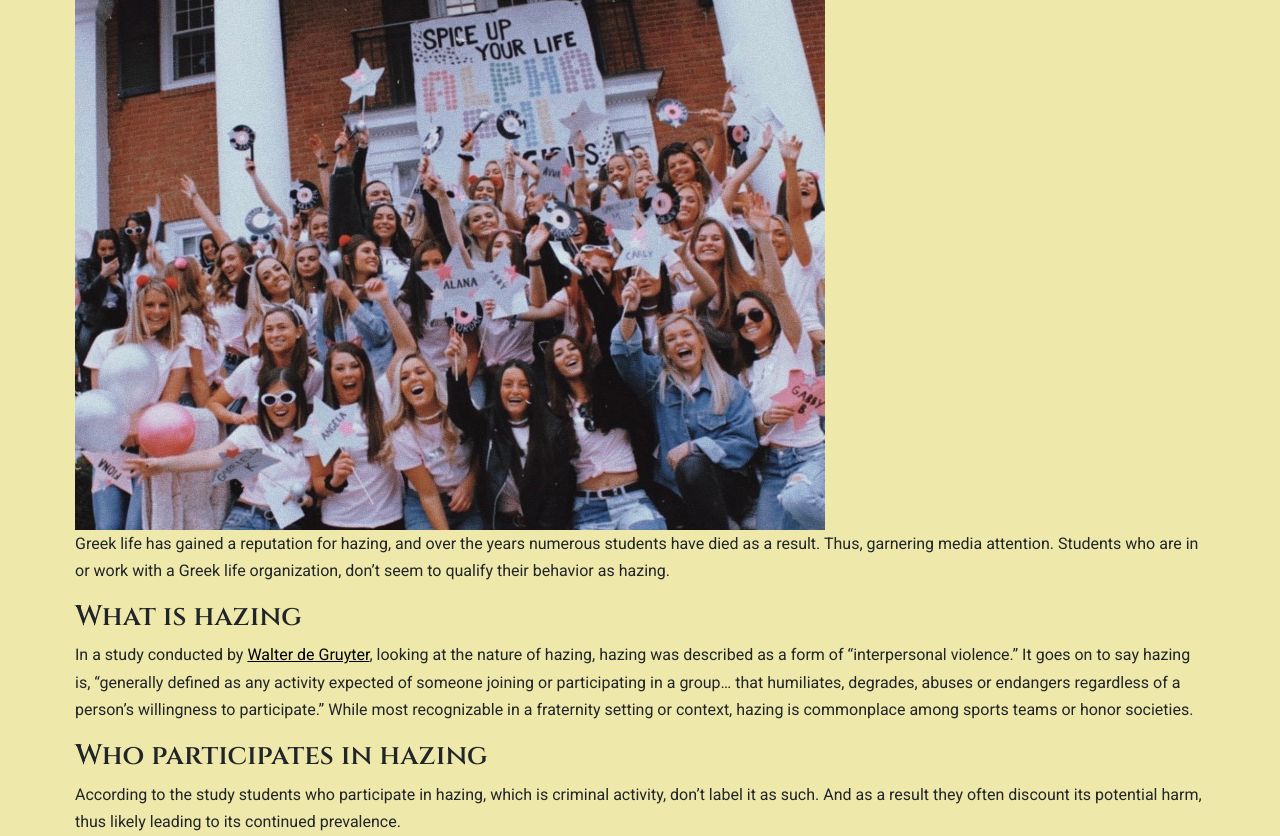
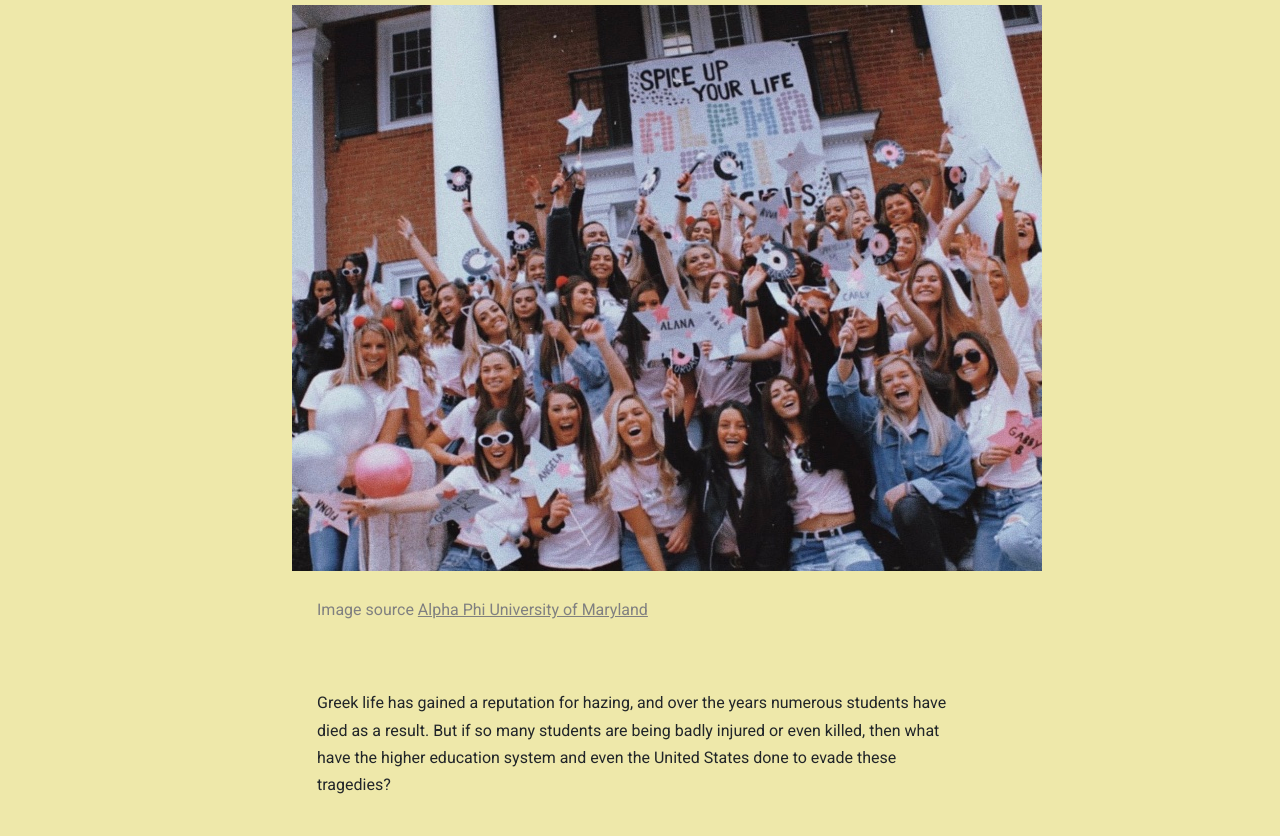
Before and after one commit to JanaeMorris/JanaeMorris.github.io, a plain HTML site: page projects/final-project/index.html in a window 1280 px wide. Shown: the part 256-1092 px from the top of the page. Drawn offline with nearby package versions, Linux system fonts and the light colour scheme; a web font is replaced by a local one.

Commit message:
final-submit1

```diff
--- a/projects/final-project/css/styles.css
+++ b/projects/final-project/css/styles.css
@@ -1,10 +1,17 @@
 body{
-	margin: 75px;
+	margin: 100px;
 	line-height: 1.7;
     font-family: 'Roboto', sans-serif;
     background-color: #EEE8AA;
 }
 
+h1{
+	font-size: 72px;
+}
+
+p{
+	padding: 25px;
+}
 
 h5{
 	font-size: 14;
@@ -17,10 +24,16 @@ h3{
 }
 
 a{
-	color: black;
+	color: grey;
 
 }
 
 a:hover{
 	color: #FFC300;
 }
+
+.attribute{
+	font-size: 11;
+	font-weight: 150;
+	color: grey;
+}
--- a/projects/final-project/index.html
+++ b/projects/final-project/index.html
@@ -22,15 +22,22 @@
 </head>
 <!---->
 <body>
+<div class="container">
+  <div class="row">
+    <div class="col-md">
+
+    </div>
+    <div class="col-md-8">
 
 <!--page contents go here-->
 <h1>Hazing In America</h1>
 <!--I intend to make the title flip through Greek characters before landing on the actual title (Almost an animation)-->
 <h5>By Janae Morris</h5>
 <img src="./pictures/akp.jpg" alt="Alpha Phi on the steps of their house">
+<p class="attribute">Image source <a href="https://www.facebook.com/AlphaPhiUMD">Alpha Phi University of Maryland</a></p>
 
-<p>Greek life has gained a reputation for hazing, and over the years numerous students have died as a result. Thus, garnering media attention. Students who are in or work with a Greek life organization, don’t seem to qualify their behavior as hazing.  </p>
-<h3>What is hazing </h3>
+<p>Greek life has gained a reputation for hazing, and over the years numerous students have died as a result. But if so many students are being badly injured or even killed, then what have the higher education system and even the United States done to evade these tragedies?</p>
+<h3>What is Hazing </h3>
 <p>In a study conducted by <a href="https://doi-org.proxy-um.researchport.umd.edu/10.1515/ijamh.2012.012">Walter de Gruyter</a>, looking at the nature of hazing, hazing was described as a form of “interpersonal violence.” It goes on to say hazing is, “generally defined as any activity expected of someone joining or participating in a group… that humiliates, degrades, abuses or endangers regardless of a person’s willingness to participate.”
 While most recognizable in a fraternity setting or context, hazing is commonplace among sports teams or honor societies.
 </p>
@@ -42,13 +49,30 @@ While most recognizable in a fraternity setting or context, hazing is commonplac
 <p>There is no allencompacing act that describes hazing as a whole. There are numerous genres of behaviors that are attributed to hazing. According to that same study outlines beating, paddling, whipping and striking; blood pinning; branding, cigarette burning and burning; confinement to restricted areas; blunt trauma from  falls after having to climb roofs, ledges and bridges; immersion in noxious substances; psychological abuse; and sexual assaults. </p>
 
 <h3>Laws Against Hazing</h3>
-<p></p>
+<!--don't touch-->
+<iframe title="" aria-label="Map" id="datawrapper-chart-TxXiv" src="https://datawrapper.dwcdn.net/TxXiv/2/" scrolling="no" frameborder="0" style="width: 0; min-width: 100% !important; border: none;" height="428"></iframe><script type="text/javascript">!function(){"use strict";window.addEventListener("message",(function(a){if(void 0!==a.data["datawrapper-height"])for(var e in a.data["datawrapper-height"]){var t=document.getElementById("datawrapper-chart-"+e)||document.querySelector("iframe[src*='"+e+"']");t&&(t.style.height=a.data["datawrapper-height"][e]+"px")}}))}();
+</script>
+<!--don't touch-->
+<p>There is no national law for or against hazing though 44 states do have differing laws against it. Laws are dependent upon numerous factors some stipulate that without physical harm or substantial bodily harm hazing is considered a misdemeanor. Others mention emotional distress as cause for prosecution. In most of the states that constitute hazing being a felony, death as a result of hazing is a stipulation. While others lump bullying in with it, along with grade school being mentioned within the context of the legal writing. Hawaii is one of the states that does not have a law against hazing passed, though a bill was drafted to circumvent these findings. While it has not passed as of yet the bill mentioned the organization aptly named <a href="https://stophazing.org/">“StopHazing”</a> as a reasoning for the bill’s making.
+</p>
 
 
 <!--add map here once data is cleaned-->
 
 <h3>What's happening at the University of Maryland?</h3>
-<p></p>
+
+<img src="./pictures/umd.jpg" alt="Arial Photo of the University of Maryland">
+<p class="attribute">Image source <a href="https://education.umd.edu/human-development-program">UMd college of education</a></p>
+
+<p>
+In 2015 the University of Maryland passed an updated hazing policy that allows students anonymously report hazing taking place around campus. The policy outlines, “aggravated violations of this policy, as defined in... the Code of Student Conduct, normally result in suspension or expulsion of the responsible student from the University.”
+</p>
+
+    </div>
+    <div class="col-md">
+
+    </div>
+  </div>
 
 
 <!--add interview audio clips here. (Ask for pictures)-->
```
Also changed, not shown: projects/final-project/pictures/umd.jpg (added).
